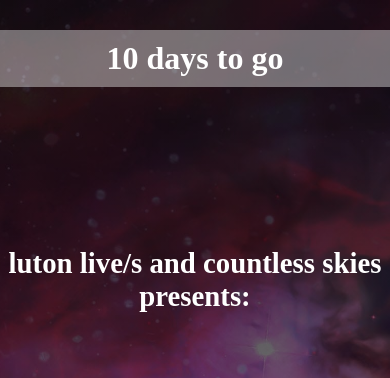
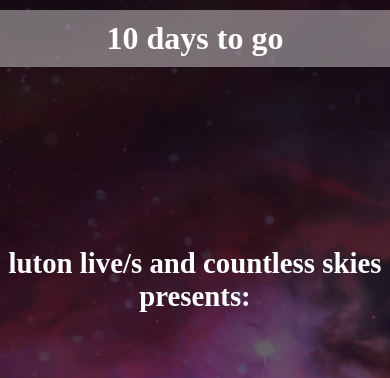
Before and after one commit to nym1k/daybreakfest, a website: page index.html in a window 390 px wide. Shown: the top 378 px of the page. Drawn offline with nearby package versions, Linux system fonts and the light colour scheme; files that its build step writes are made by us from their sources; a web font is replaced by a local one.

Commit message:
Moved countdown closer to top on mobile

```diff
--- a/css/_header.scss
+++ b/css/_header.scss
@@ -1,6 +1,6 @@
 .countdown {
   position: absolute;
-  top: 30px;
+  top: 10px;
   left: 0;
   width: 100%;
   background: rgba(255,255,255,0.4);
```
